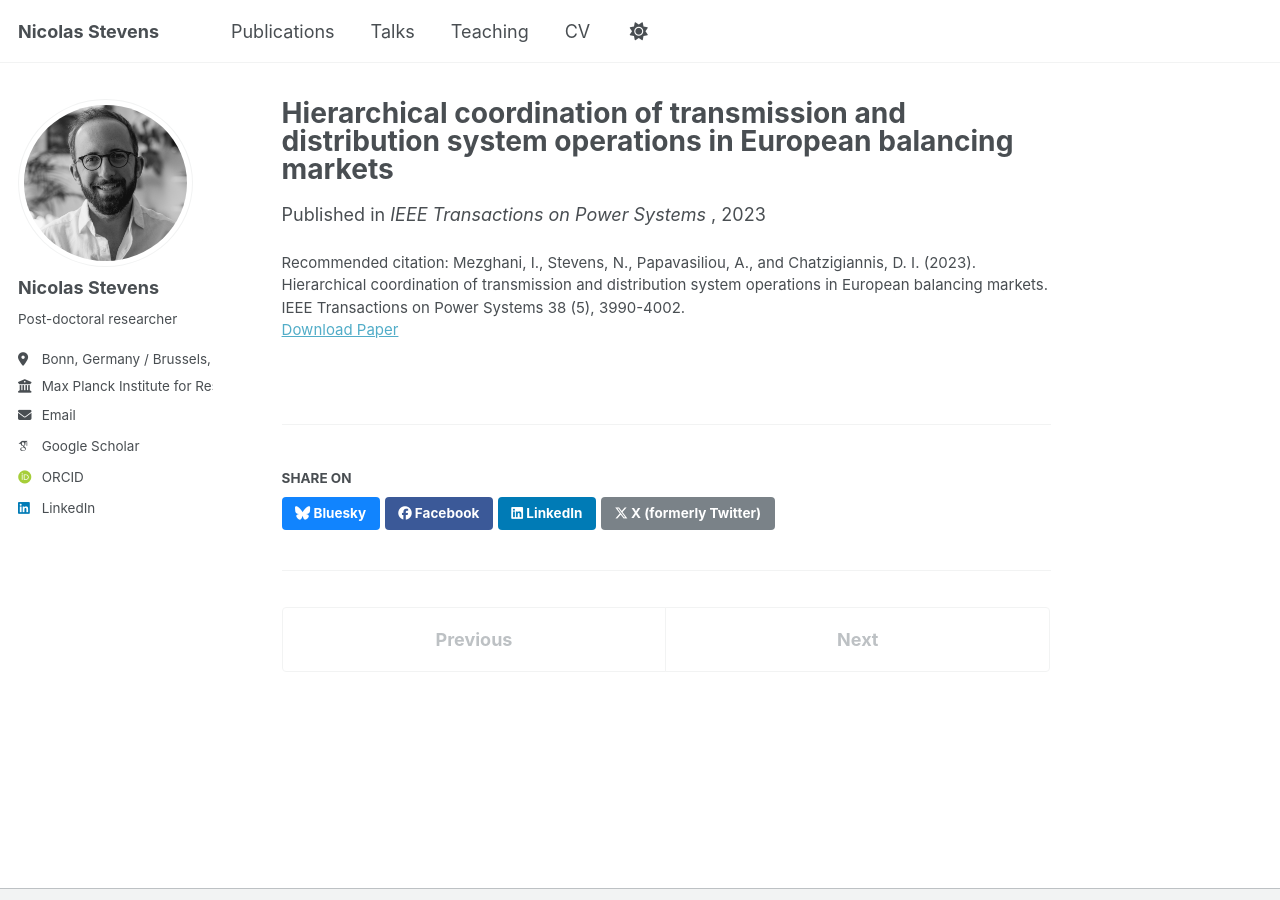
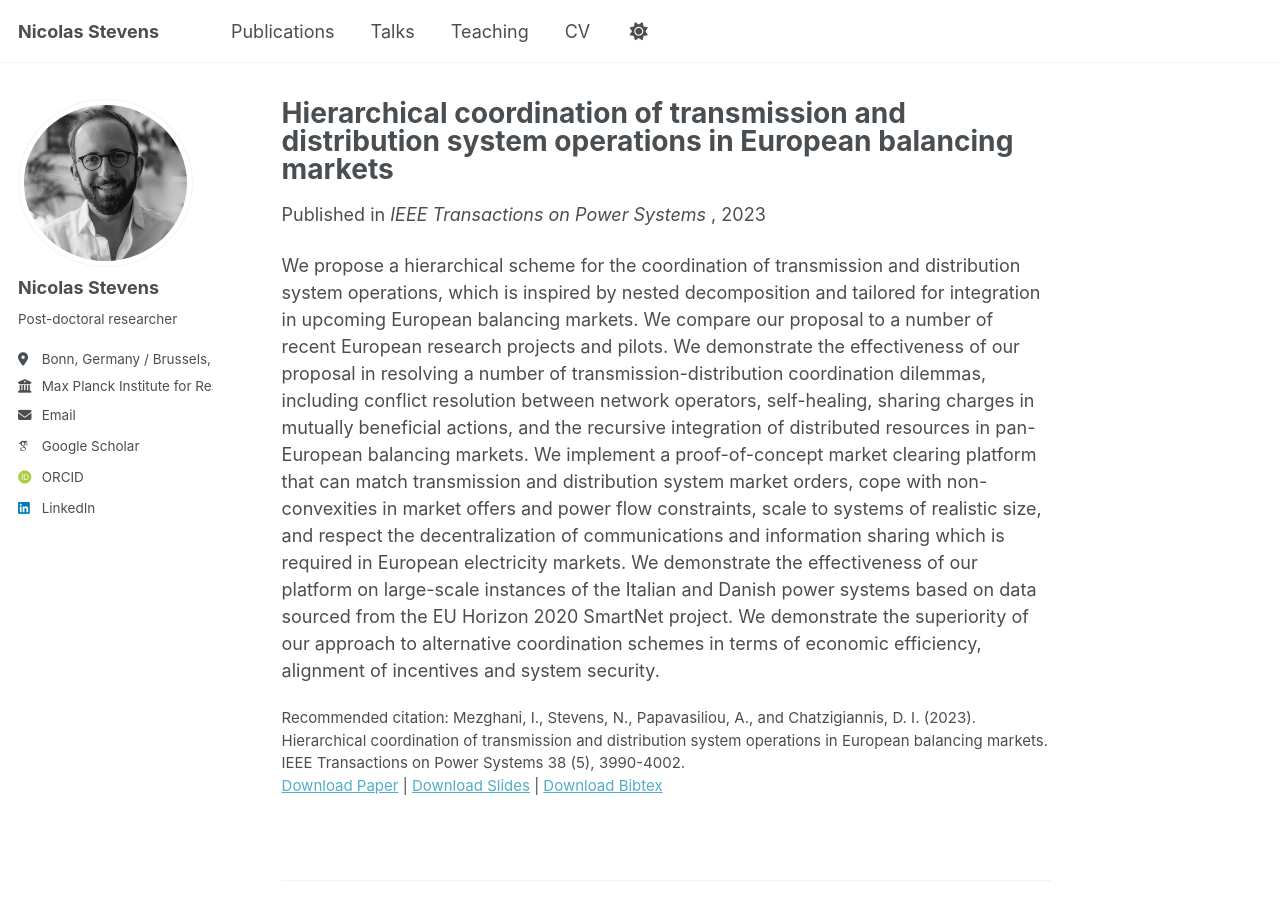
Before and after one commit to NicolasStevens/NicolasStevens.github.io, a Jekyll site: the page built from _publications/Mezghani2022.md, in a window 1280 px wide and 900 px high. Built offline with Jekyll 4.4.1, drawn with Linux system fonts in a browser that asks for light colours; some web fonts are replaced; a script that is not in the unit is left out.

Commit message:
Update Mezghani2022.md

```diff
--- a/_publications/Mezghani2022.md
+++ b/_publications/Mezghani2022.md
@@ -3,8 +3,12 @@ title: "Hierarchical coordination of transmission and distribution system operat
 collection: publications
 category: manuscripts
 permalink: /publication/Mezghani2022
+excerpt: 'Joint work with Ilyes Mezghani, Anthony Papavasiliou and Dimitris Chatzigiannis.'
 date: 2023-01-01
 venue: 'IEEE Transactions on Power Systems '
+slidesurl: ''
 paperurl: 'https://NicolasStevens.github.io/files/Mezghani2022.pdf'
+bibtexurl: ''
 citation: 'Mezghani, I., Stevens, N., Papavasiliou, A., and Chatzigiannis, D. I. (2023). Hierarchical coordination of transmission and distribution system operations in European balancing markets. IEEE Transactions on Power Systems 38 (5), 3990-4002.'
 ---
+We propose a hierarchical scheme for the coordination of transmission and distribution system operations, which is inspired by nested decomposition and tailored for integration in upcoming European balancing markets. We compare our proposal to a number of recent European research projects and pilots. We demonstrate the effectiveness of our proposal in resolving a number of transmission-distribution coordination dilemmas, including conflict resolution between network operators, self-healing, sharing charges in mutually beneficial actions, and the recursive integration of distributed resources in pan-European balancing markets. We implement a proof-of-concept market clearing platform that can match transmission and distribution system market orders, cope with non-convexities in market offers and power flow constraints, scale to systems of realistic size, and respect the decentralization of communications and information sharing which is required in European electricity markets. We demonstrate the effectiveness of our platform on large-scale instances of the Italian and Danish power systems based on data sourced from the EU Horizon 2020 SmartNet project. We demonstrate the superiority of our approach to alternative coordination schemes in terms of economic efficiency, alignment of incentives and system security.
```
